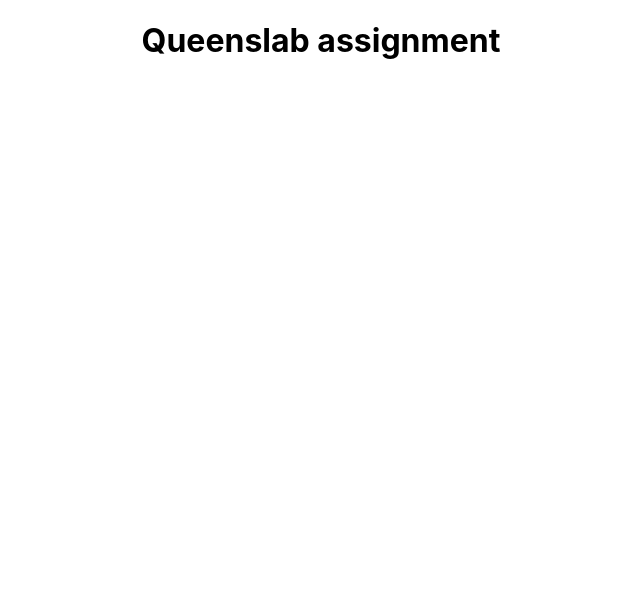
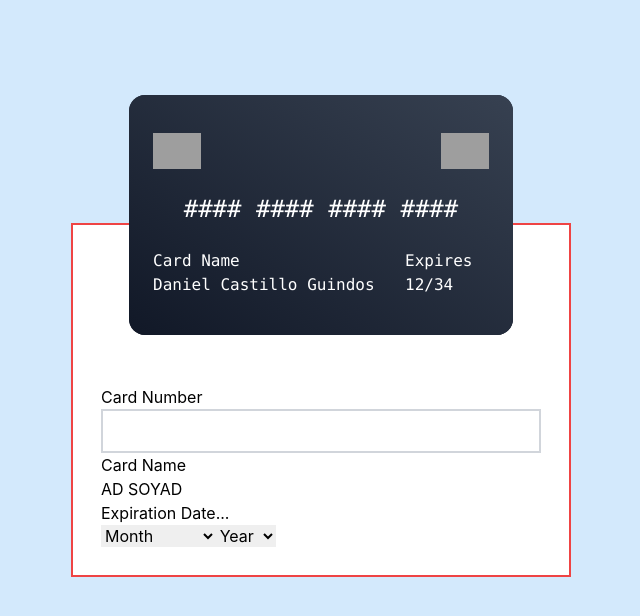
Before and after one commit to vitor-afonso/queenslab-assignment, a React (Create React App) app: page / in a window 1280 px wide. Shown: the top 616 px of the page, without its empty margins (319-959 px from the left). Built offline with nearby package versions, Linux system fonts and the light colour scheme; grey boxes are pictures that could not be loaded.

Commit message:
added card and started adding form inputs

```diff
--- a/package.json
+++ b/package.json
@@ -34,5 +34,10 @@
       "last 1 firefox version",
       "last 1 safari version"
     ]
+  },
+  "devDependencies": {
+    "autoprefixer": "^10.4.7",
+    "postcss": "^8.4.14",
+    "tailwindcss": "^3.0.24"
   }
 }
--- /dev/null
+++ b/postcss.config.js
@@ -0,0 +1,6 @@
+module.exports = {
+  plugins: {
+    tailwindcss: {},
+    autoprefixer: {},
+  },
+}
--- a/src/App.css
+++ b/src/App.css
@@ -1,38 +1,12 @@
-.App {
-  text-align: center;
+#card:hover {
+  transform: rotateY(180deg);
 }
 
-.App-logo {
-  height: 40vmin;
-  pointer-events: none;
+#card > div:nth-child(1) {
+  transition-delay: 150ms;
 }
 
-@media (prefers-reduced-motion: no-preference) {
-  .App-logo {
-    animation: App-logo-spin infinite 20s linear;
-  }
+#card:hover > div:nth-child(1) {
+  opacity: 0;
+  z-index: -1;
 }
-
-.App-header {
-  background-color: #282c34;
-  min-height: 100vh;
-  display: flex;
-  flex-direction: column;
-  align-items: center;
-  justify-content: center;
-  font-size: calc(10px + 2vmin);
-  color: white;
-}
-
-.App-link {
-  color: #61dafb;
-}
-
-@keyframes App-logo-spin {
-  from {
-    transform: rotate(0deg);
-  }
-  to {
-    transform: rotate(360deg);
-  }
-}
--- a/src/App.js
+++ b/src/App.js
@@ -1,10 +1,135 @@
 //jshint esversion:9
+import { useState } from 'react';
 import './App.css';
 
 function App() {
+  const [cardNumber, setCardNumber] = useState('#### #### #### ####');
+  const [cardName, setCardName] = useState('AD SOYAD');
+  const [month, setMonth] = useState('');
+  const [year, setYear] = useState('');
+
+  const handleSelectMonth = (e) => {
+    setMonth(e.target.value);
+  };
+  const handleSelectYear = (e) => {
+    setYear(e.target.value);
+  };
   return (
-    <div className='App'>
-      <h1>Queenslab assignment</h1>
+    <div className='App w-screen h-screen flex flex-col items-center justify-center bg-[#D3E9FC]'>
+      <div className='relative'>
+        <div
+          id='card'
+          className='absolute left-0 right-0 mx-auto -top-32 w-96 h-60 rounded-2xl font-mono text-white overflow-hidden cursor-pointer transition-all duration-500'
+          style={{ transition: '0.6s;transform-style: preserve-3d' }}
+        >
+          {/* <!-- Front content --> */}
+          <div
+            className='absolute top-0 left-0 w-full h-full flex flex-col justify-center gap-6 p-6 bg-gradient-to-tr from-gray-900 to-gray-700 transition-all duration-100 delay-200 z-20'
+            style={{ transform: 'rotateY(0deg)' }}
+          >
+            <div className='flex justify-between items-center'>
+              <img src='https://raw.githubusercontent.com/muhammederdem/credit-card-form/master/src/assets/images/chip.png' alt='Smart card' className='w-12' />
+
+              <img src='https://raw.githubusercontent.com/muhammederdem/credit-card-form/master/src/assets/images/visa.png' alt='Visa' className='w-12' />
+            </div>
+
+            {/* <!-- CardNumber --> */}
+            <div className=''>
+              <label for='' className='hidden'>
+                Card Number
+              </label>
+              <input type='text' id='' value={cardNumber} readonly className='outline-none w-full bg-transparent text-center text-2xl' />
+            </div>
+
+            <div className='w-full flex flex-row justify-between'>
+              <div className='w-full flex flex-col'>
+                <label for=''>Card Name</label>
+                <input type='text' id='' value='Daniel Castillo Guindos' readonly className='outline-none bg-transparent' />
+              </div>
+
+              <div className='w-1/4 flex flex-col'>
+                <label for=''>Expires</label>
+                <input type='text' id='' value='12/34' readonly className='outline-none bg-transparent' />
+              </div>
+            </div>
+          </div>
+
+          {/* <!-- Back content --> */}
+          <div
+            className='absolute top-0 left-0 w-full h-full flex flex-col gap-3 justify-center bg-gradient-to-tr from-gray-900 to-gray-700 transition-all z-10'
+            style={{ transform: 'rotateY(180deg)' }}
+          >
+            {/* <!-- Band --> */}
+            <div className='w-full h-12 bg-black'></div>
+
+            <div className='px-6 flex flex-col gap-6 justify-center'>
+              <div className='flex flex-col items-end'>
+                <label for=''>CVV</label>
+                <input
+                  type='text'
+                  id=''
+                  value='123'
+                  readonly
+                  className='outline-none rounded text-black w-full h-8 text-right'
+                  style={{ background: 'repeating-linear-gradient(45deg, #ededed, #ededed 5px, #f9f9f9 5px, #f9f9f9 10px)' }}
+                />
+              </div>
+
+              <div className='flex justify-start items-center'>
+                <img src='https://raw.githubusercontent.com/muhammederdem/credit-card-form/master/src/assets/images/visa.png' alt='' className='w-12' />
+              </div>
+            </div>
+          </div>
+        </div>
+
+        <form className='flex flex-col w-[500px] pt-40 px-7 pb-7 bg-white border-2 border-red-500'>
+          <label className='flex flex-col'>
+            <span>Card Number</span>
+            <input type='number' className='border-2 border-gray-300 p-2' value={cardNumber} onChange={(e) => setCardNumber(e.target.value)} />
+          </label>
+          <label className='flex flex-col'>
+            <span>Card Name</span>
+            <input type='text' value={cardName} onChange={(e) => setCardName(e.target.value)} />
+          </label>
+          <div className='flex'>
+            <label className='flex flex-col'>
+              <span>Expiration Date</span>
+              <select value={month} onChange={handleSelectMonth}>
+                <option value='Month'>Month</option>
+                <option value='01'>01</option>
+                <option value='02'>02</option>
+                <option value='03'>03</option>
+                <option value='04'>04</option>
+                <option value='05'>05</option>
+                <option value='06'>06</option>
+                <option value='07'>07</option>
+                <option value='08'>08</option>
+                <option value='09'>09</option>
+                <option value='10'>10</option>
+                <option value='11'>11</option>
+                <option value='12'>12</option>
+              </select>
+            </label>
+
+            <label className='flex flex-col'>
+              <span>...</span>
+              <select value={year} onChange={handleSelectYear}>
+                <option value='Year'>Year</option>
+                <option value='2022'>2022</option>
+                <option value='2023'>2023</option>
+                <option value='2024'>2024</option>
+                <option value='2025'>2025</option>
+                <option value='2026'>2026</option>
+                <option value='2027'>2027</option>
+                <option value='2028'>2028</option>
+                <option value='2029'>2029</option>
+                <option value='2030'>2030</option>
+                <option value='2031'>2031</option>
+              </select>
+            </label>
+          </div>
+        </form>
+      </div>
     </div>
   );
 }
--- /dev/null
+++ b/tailwind.config.js
@@ -0,0 +1,7 @@
+module.exports = {
+  content: ['./src/**/*.{js,jsx,ts,tsx}'],
+  theme: {
+    extend: {},
+  },
+  plugins: [],
+};
```
Also changed, not shown: src/index.css (+6 -5 lines), 1 other file (tests, documents, lock files or other folders).
